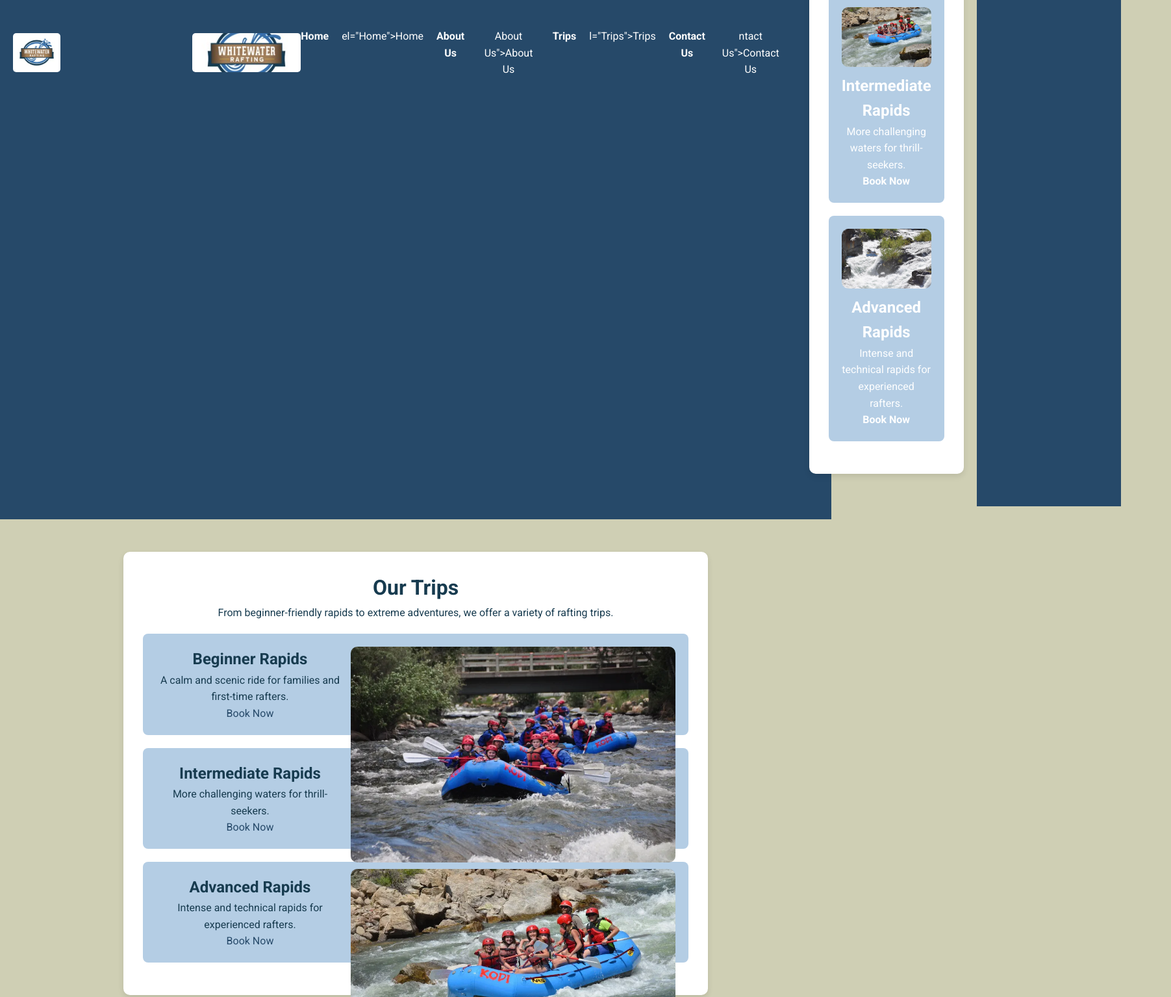
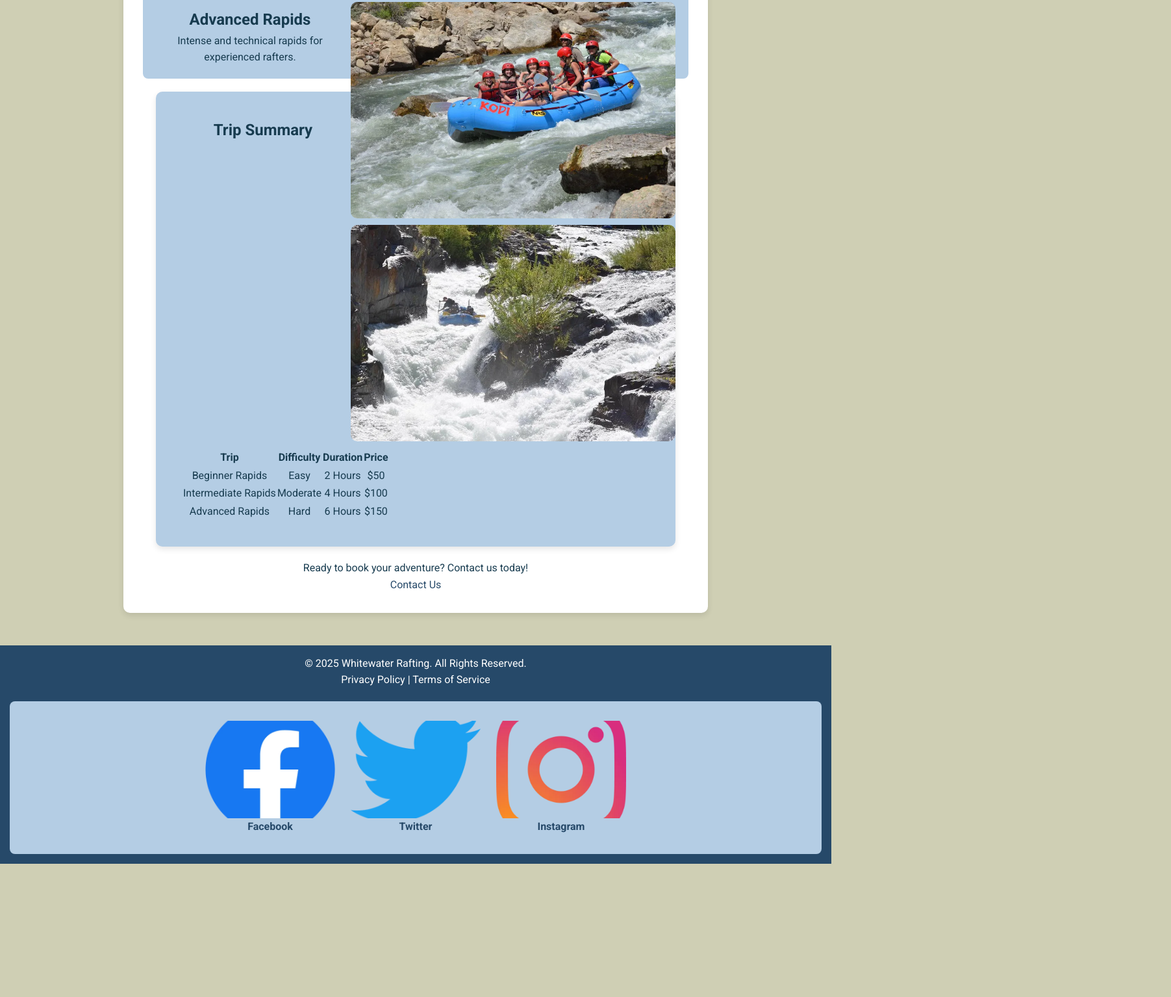
Before and after one commit to Detaai/wdd130, a plain HTML site: page wwr/trips.html in a window 1280 px wide. Shown: the part 636-2170 px from the top of the page at 65% size, 1803 px wide, since content can reach past the window. After the commit the page ends 1965 px from the top, so only its background shows below. Drawn offline with Linux system fonts and the light colour scheme; files that its build step writes are made by us from their sources.

Commit message:
Update trips.html

```diff
--- a/wwr/trips.html
+++ b/wwr/trips.html
@@ -1,20 +1,4 @@
 <!DOCTYPE html>
-<html lang="en">
-<head>
-    <meta charset="UTF-8">
-    <meta name="viewport" content="width=device-width, initial-scale=1.0">
-    <meta name="description" content="Explore our variety of whitewater rafting trips, from beginner-friendly rapids to extreme adventures.">
-    <meta name="keywords" content="rafting, whitewater, adventure, trips, outdoor">
-    <title>Trips - Whitewater Rafting</title>
-    <link rel="stylesheet" href="styles.css">
-</head>
-<body>
-    <header class="site-header">
-        <img src="logo.png" alt="Rafting Company Logo" class="logo">
-        <nav class="nav-menu">
-            <a href="index.html">Home</a>
-            <a href="about.html">About Us</a>
-            <a href="trips.html" class="active">Trips</a><!DOCTYPE html>
 <html lang="en">
 <head>
     <meta charset="UTF-8">
@@ -35,10 +19,10 @@
     <header class="site-header">
         <img src="logo.png" alt="Rafting Company Logo" class="logo">
         <nav class="nav-menu">
-            <a href="index.html" aria-label="Home">Home</a>el="Home">Home</a>
-            <a href="about.html" aria-label="About Us">About Us</a>About Us">About Us</a>
-            <a href="trips.html" class="active" aria-label="Trips">Trips</a>l="Trips">Trips</a>
-            <a href="contact.html" aria-label="Contact Us">Contact Us</a>ntact Us">Contact Us</a>
+            <a href="index.html" aria-label="Home">Home</a>
+            <a href="about.html" aria-label="About Us">About Us</a>
+            <a href="trips.html" class="active" aria-label="Trips">Trips</a>
+            <a href="contact.html" aria-label="Contact Us">Contact Us</a>
         </nav>
     </header>
 
@@ -50,21 +34,60 @@
             <img src="beginner-rafting.jpg" alt="Beginner Rapids">
             <h2>Beginner Rapids</h2>
             <p>A calm and scenic ride for families and first-time rafters.</p>
-            <a href="book.html" class="btn">Book Now</a>
+            <a href="https://www.youtube.com/watch?v=example1" class="btn" target="_blank">Book Now</a>
         </div>
 
         <div class="trip-card">
             <img src="intermediate-rafting.jpg" alt="Intermediate Rapids">
             <h2>Intermediate Rapids</h2>
             <p>More challenging waters for thrill-seekers.</p>
-            <a href="book.html" class="btn">Book Now</a>
+            <a href="https://www.youtube.com/watch?v=example2" class="btn" target="_blank">Book Now</a>
         </div>
 
         <div class="trip-card">
             <img src="advanced-rafting.jpg" alt="Advanced Rapids">
             <h2>Advanced Rapids</h2>
             <p>Intense and technical rapids for experienced rafters.</p>
-            <a href="book.html" class="btn">Book Now</a>
+
+        </div>
+
+        <section class="trip-summary">
+            <h2>Trip Summary</h2>
+            <table>
+                <thead>
+                    <tr>
+                        <th>Trip</th>
+                        <th>Difficulty</th>
+                        <th>Duration</th>
+                        <th>Price</th>
+                    </tr>
+                </thead>
+                <tbody>
+                    <tr>
+                        <td>Beginner Rapids</td>
+                        <td>Easy</td>
+                        <td>2 Hours</td>
+                        <td>$50</td>
+                    </tr>
+                    <tr>
+                        <td>Intermediate Rapids</td>
+                        <td>Moderate</td>
+                        <td>4 Hours</td>
+                        <td>$100</td>
+                    </tr>
+                    <tr>
+                        <td>Advanced Rapids</td>
+                        <td>Hard</td>
+                        <td>6 Hours</td>
+                        <td>$150</td>
+                    </tr>
+                </tbody>
+            </table>
+        </section>
+
+        <div class="call-to-action">
+            <p>Ready to book your adventure? Contact us today!</p>
+            <a href="contact.html" class="btn">Contact Us</a>
         </div>
     </main>
 
@@ -72,52 +95,19 @@
         <p>&copy; 2025 Whitewater Rafting. All Rights Reserved.</p>
         <p><a href="privacy.html">Privacy Policy</a> | <a href="terms.html">Terms of Service</a></p>
         <div class="social-media">
-            <a href="https://facebook.com/whitewaterrafting" target="_blank">Facebook</a>Facebook">Facebook</a>
-            <a href="https://twitter.com/whitewaterraft" target="_blank">Twitter</a>"Twitter">Twitter</a>
-            <a href="https://instagram.com/whitewaterrafting" target="_blank">Instagram</a>nstagram">Instagram</a>
+            <a href="https://facebook.com/whitewaterrafting" target="_blank" aria-label="Facebook">
+                <img src="facebook-icon.png" alt="Facebook Icon">
+                Facebook
+            </a>
+            <a href="https://twitter.com/whitewaterraft" target="_blank" aria-label="Twitter">
+                <img src="twitter-icon.png" alt="Twitter Icon">
+                Twitter
+            </a>
+            <a href="https://instagram.com/whitewaterrafting" target="_blank" aria-label="Instagram">
+                <img src="instagram-icon.png" alt="Instagram Icon">
+                Instagram
+            </a>
         </div>
     </footer>
 </body>
 </html>
-
-            <a href="contact.html">Contact Us</a>
-        </nav>
-    </header>
-
-    <main class="page-container">
-        <h1>Our Trips</h1>
-        <p>From beginner-friendly rapids to extreme adventures, we offer a variety of rafting trips.</p>
-
-        <div class="trip-card">
-            <img src="beginner-rafting.jpg" alt="Beginner Rapids">
-            <h2>Beginner Rapids</h2>
-            <p>A calm and scenic ride for families and first-time rafters.</p>
-            <a href="book.html" class="btn">Book Now</a>
-        </div>
-
-        <div class="trip-card">
-            <img src="intermediate-rafting.jpg" alt="Intermediate Rapids">
-            <h2>Intermediate Rapids</h2>
-            <p>More challenging waters for thrill-seekers.</p>
-            <a href="book.html" class="btn">Book Now</a>
-        </div>
-
-        <div class="trip-card">
-            <img src="advanced-rafting.jpg" alt="Advanced Rapids">
-            <h2>Advanced Rapids</h2>
-            <p>Intense and technical rapids for experienced rafters.</p>
-            <a href="book.html" class="btn">Book Now</a>
-        </div>
-    </main>
-
-    <footer class="site-footer">
-        <p>&copy; 2025 Whitewater Rafting. All Rights Reserved.</p>
-        <p><a href="privacy.html">Privacy Policy</a> | <a href="terms.html">Terms of Service</a></p>
-        <div class="social-media">
-            <a href="https://facebook.com/whitewaterrafting" target="_blank">Facebook</a>
-            <a href="https://twitter.com/whitewaterraft" target="_blank">Twitter</a>
-            <a href="https://instagram.com/whitewaterrafting" target="_blank">Instagram</a>
-        </div>
-    </footer>
-</body>
-</html>
```
